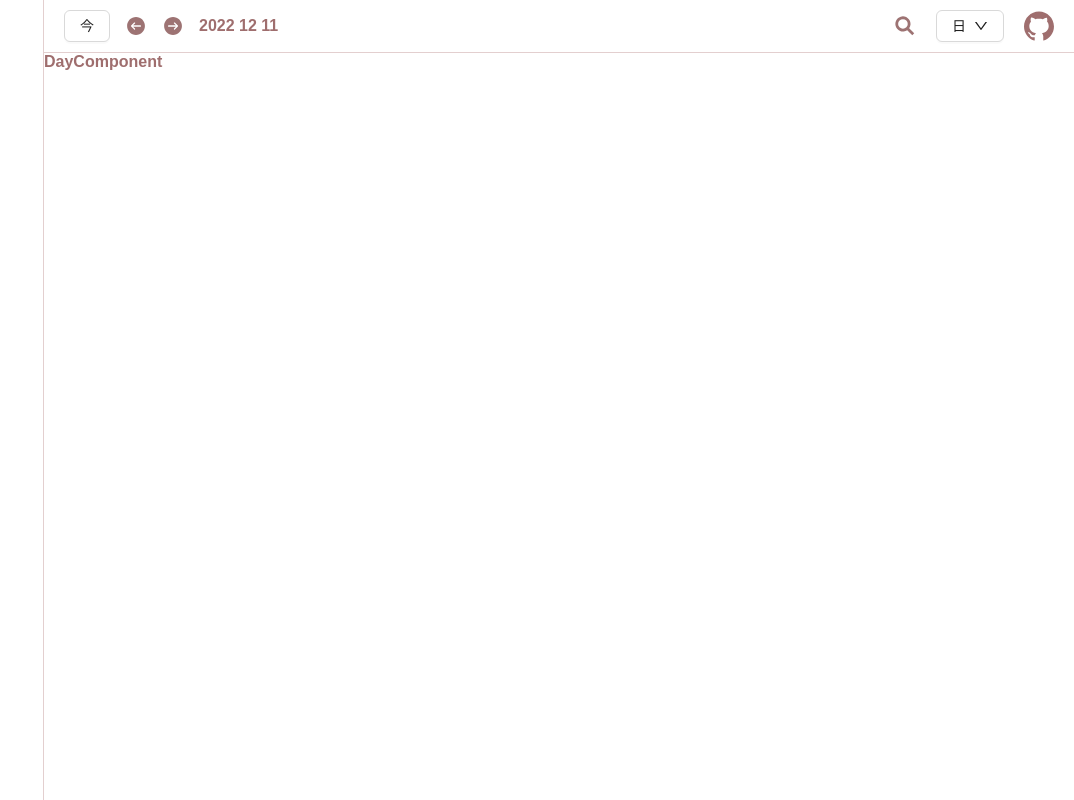
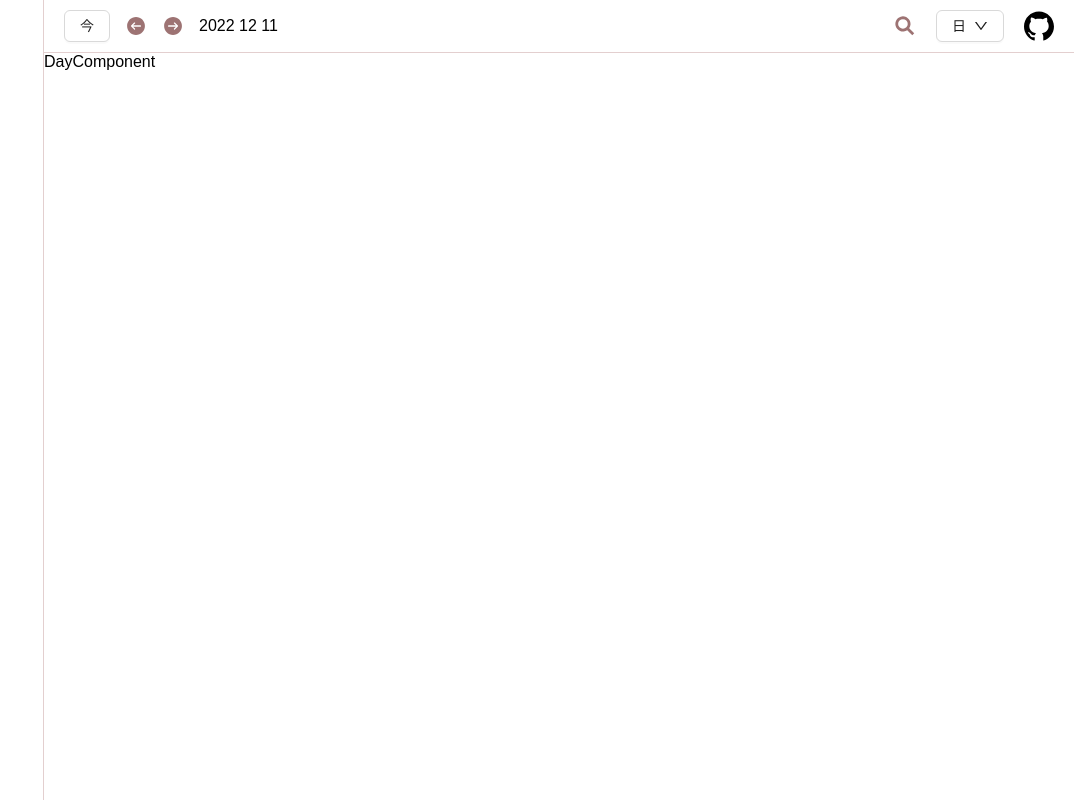
Before and after one commit to linround/Calendar, a React (Vite) app: page / in a window 1280 px wide. Shown: the whole page, without its empty margins (206-1280 px from the left). Built offline with nearby package versions, Linux system fonts and the light colour scheme.

Commit message:
feature: 日历基础框架结构

```diff
--- a/src/view/LCalendar/style.module.less
+++ b/src/view/LCalendar/style.module.less
@@ -6,9 +6,6 @@
     width: 100vw;
     height: 100vh;
     display: flex;
-    color: @defaultFontColor;
-    font-size: @defaultFontSize;
-    font-weight: @defaultFontWeight;
    }
   &Left {
     flex: 0 0 @leftWidth;
```
